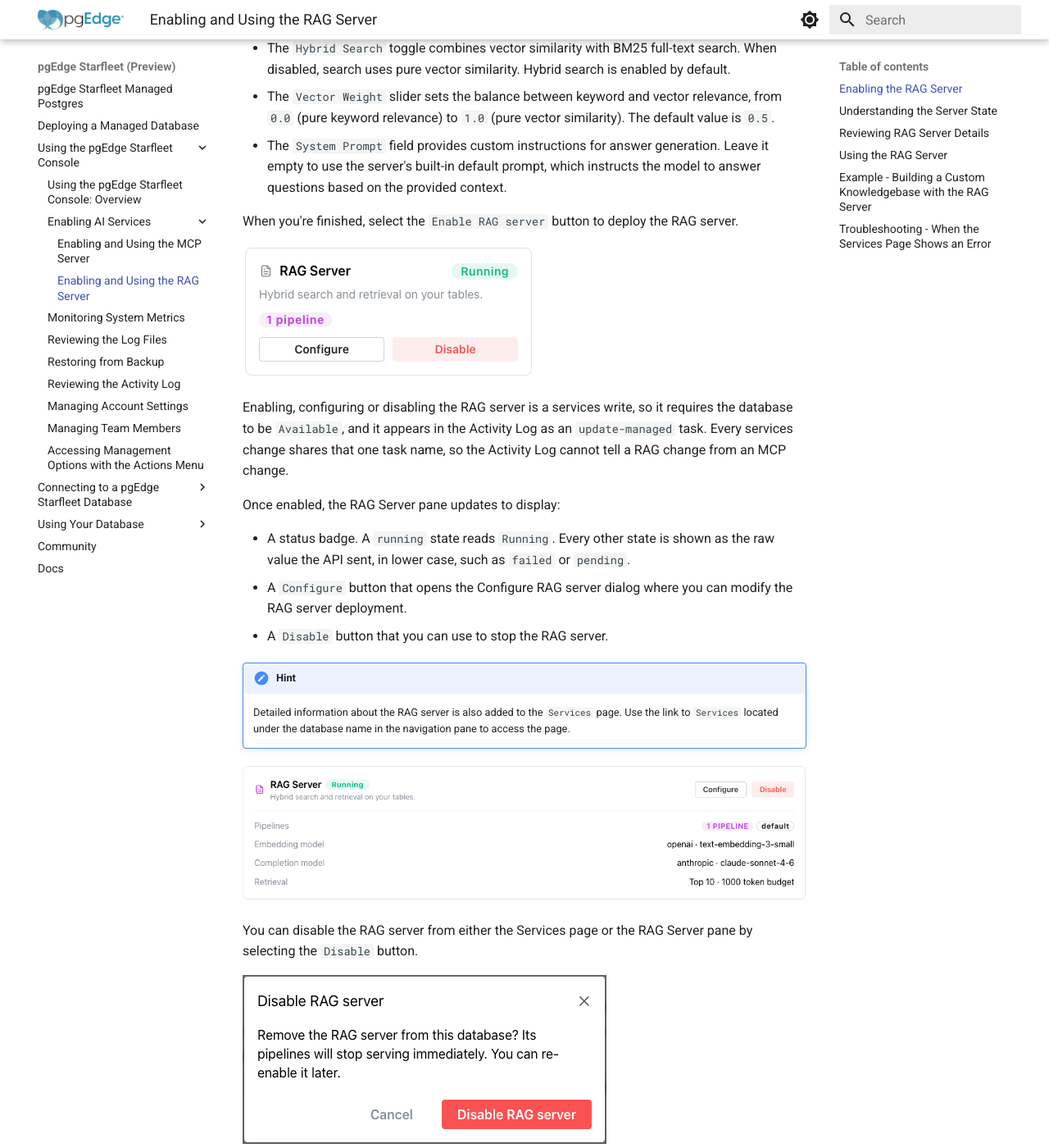
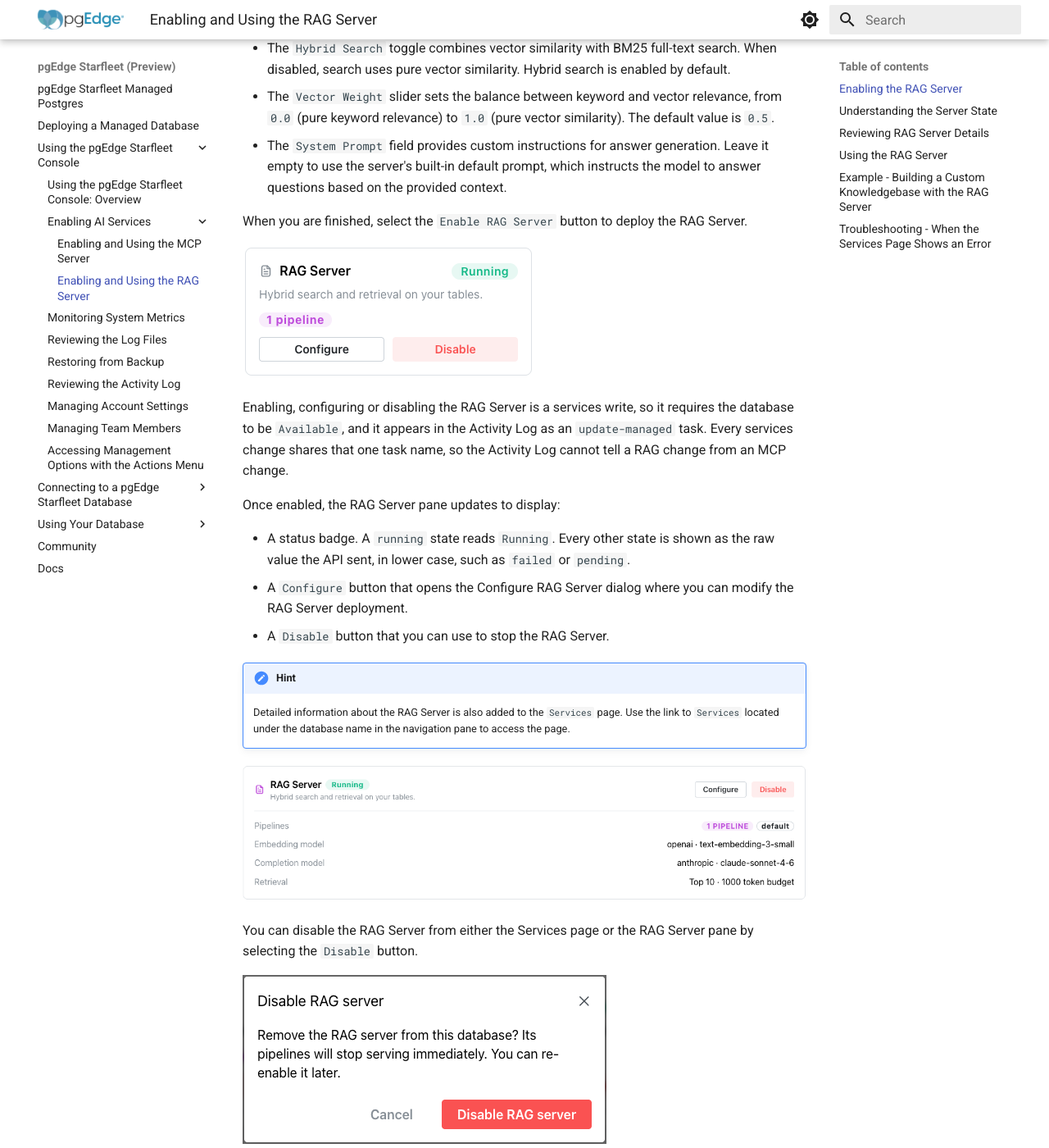
Before and after one commit to pgEdge/pgedge-starfleet-docs, an MkDocs documentation site: the page built from docs/serving_ai_content/rag.md, in a window 1280 px wide and 1400 px high, scrolled down 4852 px. Shown: the whole window at 82% size. Built offline with MkDocs 1.6.1 and Material for MkDocs 9.7.7, drawn with Linux system fonts in a browser that asks for light colours; some of the changed text lies outside the part shown.

Commit message:
Fix RAG Server capitalization, contractions, and ambiguous references in rag.md

````diff
--- a/docs/serving_ai_content/rag.md
+++ b/docs/serving_ai_content/rag.md
@@ -9,23 +9,23 @@ Select `Enable RAG` to deploy the server. Once the service is deployed, select
 the `Details` button to view details and manage it.
 
 The
-[pgEdge Postgres RAG server](https://docs.pgedge.com/pgedge-rag-server/v1-0-0/)
+[pgEdge RAG Server](https://docs.pgedge.com/pgedge-rag-server/v1-0-0/)
 is a simple API server used to perform Retrieval-Augmented Generation (RAG) of
 text based on content from a Postgres database using pgvector. Consider using
-a RAG server when you have a well-defined use case with predictable query
+a RAG Server when you have a well-defined use case with predictable query
 patterns.
 
 ## Enabling the RAG Server
 
-![Enabling the RAG server](../images/sf_enable_rag_icon.png)
+![Enabling the RAG Server](../images/sf_enable_rag_icon.png)
 
-To enable a RAG server, select the `Enable RAG` icon in the RAG Server pane.
+To enable a RAG Server, select the `Enable RAG` icon in the RAG Server pane.
 The button is active only while the database status is `Available`. On a
 database in any other status, hovering it shows `Database not available`.
 
-![Provide details about the RAG server](../images/sf_rag_details.png)
+![Provide details about the RAG Server](../images/sf_rag_details.png)
 
-When the `Enable RAG server` popup opens, provide details about the RAG server
+When the `Enable RAG Server` popup opens, provide details about the RAG Server
 deployment:
 
 * The `Default Token Budget` field sets the maximum number of context tokens
@@ -70,9 +71,9 @@ provider, the two API key fields collapse into a single
     enable rather than reading the badge.
 
 Select `+Add Pipeline` to expand the dialog and define one or more pipelines
-used by the RAG server.
+used by the RAG Server.
 
-![Provide details about the RAG server](../images/sf_rag_pipeline.png)
+![Provide details about the RAG Server](../images/sf_rag_pipeline.png)
 
 For each pipeline, provide:
 
@@ -94,7 +95,7 @@ For each table in a pipeline, provide:
   that content, in the `Vector Column` field. A new table block starts at
   `embedding`.
 
-When you set default values for the RAG server, individual pipelines can omit
+When you set default values for the RAG Server, individual pipelines can omit
 the corresponding fields and inherit those defaults. A pipeline can also
 override specific fields while still inheriting the others. Use the `Override
 Default Values` toggle to expand the dialog and provide the pipeline-specific
@@ -142,12 +143,12 @@ Provide the following details:
   which instructs the model to answer questions based on the provided
   context.
 
-When you're finished, select the `Enable RAG server` button to deploy the RAG
-server.
+When you are finished, select the `Enable RAG Server` button to deploy the
+RAG Server.
 
 ![The deployed service](../images/sf_enable_rag_deployed.png)
 
-Enabling, configuring or disabling the RAG server is a services write, so it
+Enabling, configuring or disabling the RAG Server is a services write, so it
 requires the database to be `Available`, and it appears in the Activity Log as
 an `update-managed` task. Every services change shares that one task name, so
 the Activity Log cannot tell a RAG change from an MCP change.
@@ -157,24 +158,24 @@ Once enabled, the RAG Server pane updates to display:
 - A status badge. A `running` state reads `Running`. Every other state is
   shown as the raw value the API sent, in lower case, such as `failed` or
   `pending`.
-- A `Configure` button that opens the Configure RAG server dialog where you can
-  modify the RAG server deployment.
-- A `Disable` button that you can use to stop the RAG server.
+- A `Configure` button that opens the Configure RAG Server dialog where you can
+  modify the RAG Server deployment.
+- A `Disable` button that you can use to stop the RAG Server.
 
 !!! hint
 
-    Detailed information about the RAG server is also added to the `Services`
+    Detailed information about the RAG Server is also added to the `Services`
     page. Use the link to `Services` located under the database name in the
     navigation pane to access the page.
 
 ![RAG Server information is now displayed on the Services dialog](../images/sf_rag_services.png)
 
-You can disable the RAG server from either the Services page or the RAG Server
+You can disable the RAG Server from either the Services page or the RAG Server
 pane by selecting the `Disable` button.
 
 ![Disabling the RAG Server](../images/sf_rag_confirm_disable.png)
 
-Select the `Disable RAG Server` button to stop the RAG server.
+Select the `Disable RAG Server` button to stop the RAG Server.
 
 ## Understanding the Server State
 
@@ -186,12 +187,12 @@ the server itself is doing.
 * `Failed` is a reliable state that calls for action; a `Running` badge
   proves nothing on its own.
 
-The RAG server exposes no handshake, so query a pipeline to find out
+The RAG Server exposes no handshake, so query a pipeline to find out
 whether it is ready.
 
 ## Reviewing RAG Server Details
 
-Once the RAG server is running, its pane displays the server's status and
+Once the RAG Server is running, its pane displays the server's status and
 configuration:
 
 ![The RAG Server pane showing connection details](../images/sf_rag_connect_details.png)
@@ -233,7 +234,7 @@ curl -X POST https://<your-domain>/rag/v1/pipelines/my-docs \
   -d '{"query": "How do I configure replication?"}'
 ```
 
-The RAG server retrieves the most relevant document chunks using hybrid
+The RAG Server retrieves the most relevant document chunks using hybrid
 search (vector similarity + BM25 keyword matching), then passes them to
 the LLM to generate a grounded answer.
 
@@ -245,8 +246,8 @@ the LLM to generate a grounded answer.
 ## Example - Building a Custom Knowledgebase with the RAG Server
 
 This example walks through loading a set of Markdown documentation into
-your pgEdge Starfleet database and querying it through the RAG server.
-The RAG server only generates embeddings for incoming queries. The
+your pgEdge Starfleet database and querying it through the RAG Server.
+The RAG Server only generates embeddings for incoming queries. The
 `embedding` column on your table must be populated separately before the
 server can retrieve against it.
 
@@ -346,7 +347,7 @@ server can retrieve against it.
       -d '{"query": "How do I configure replication?"}'
     ```
 
-8.  Verify the response: the RAG server returns a JSON payload with a
+8.  Verify the response: the RAG Server returns a JSON payload with a
     generated `answer` and the `sources` it retrieved, which should
     reference content from the documentation you loaded in step 3.
 
````
Also changed, not shown: other parts of docs/serving_ai_content/rag.md (+6 -5 lines).
